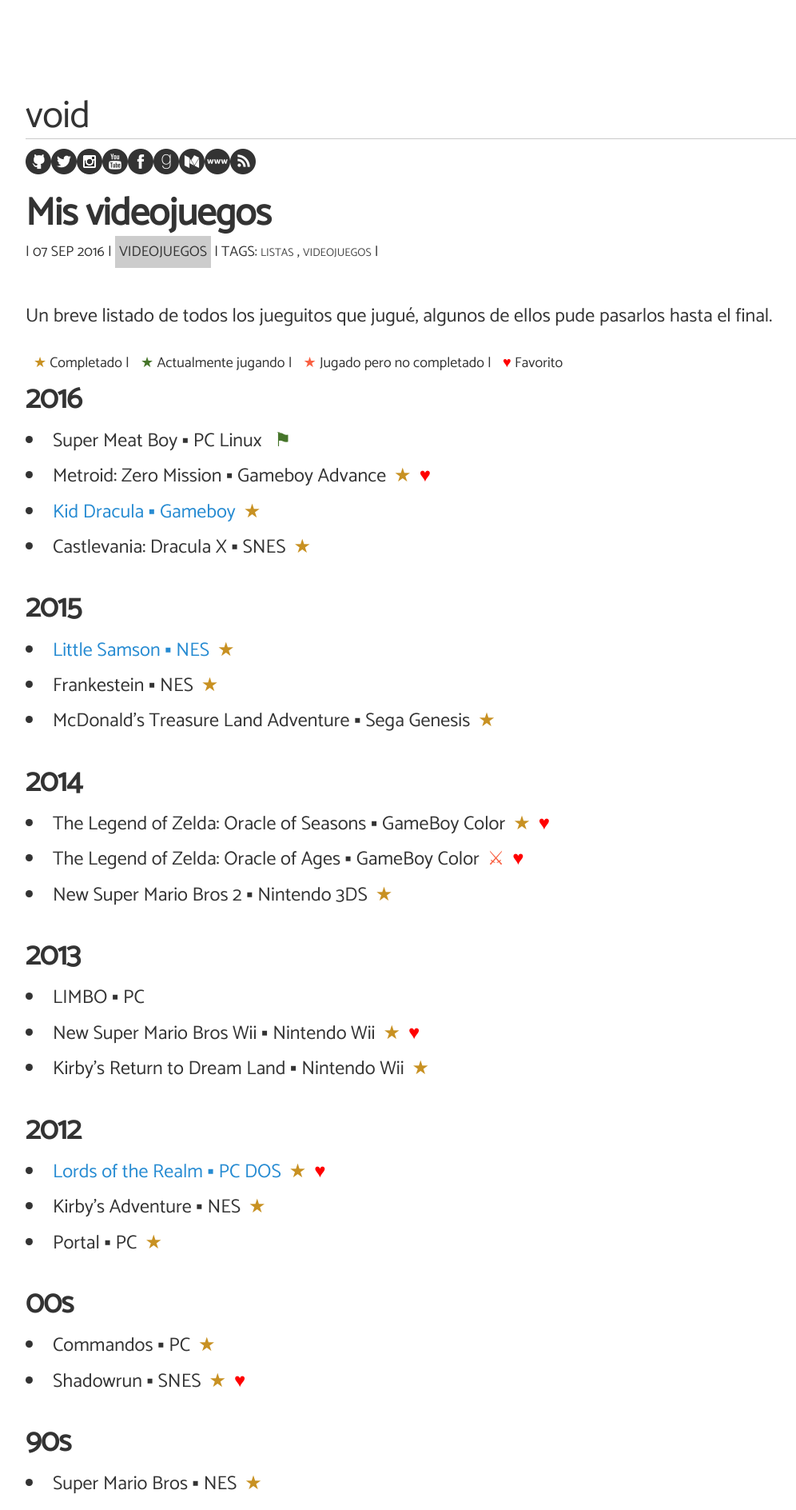
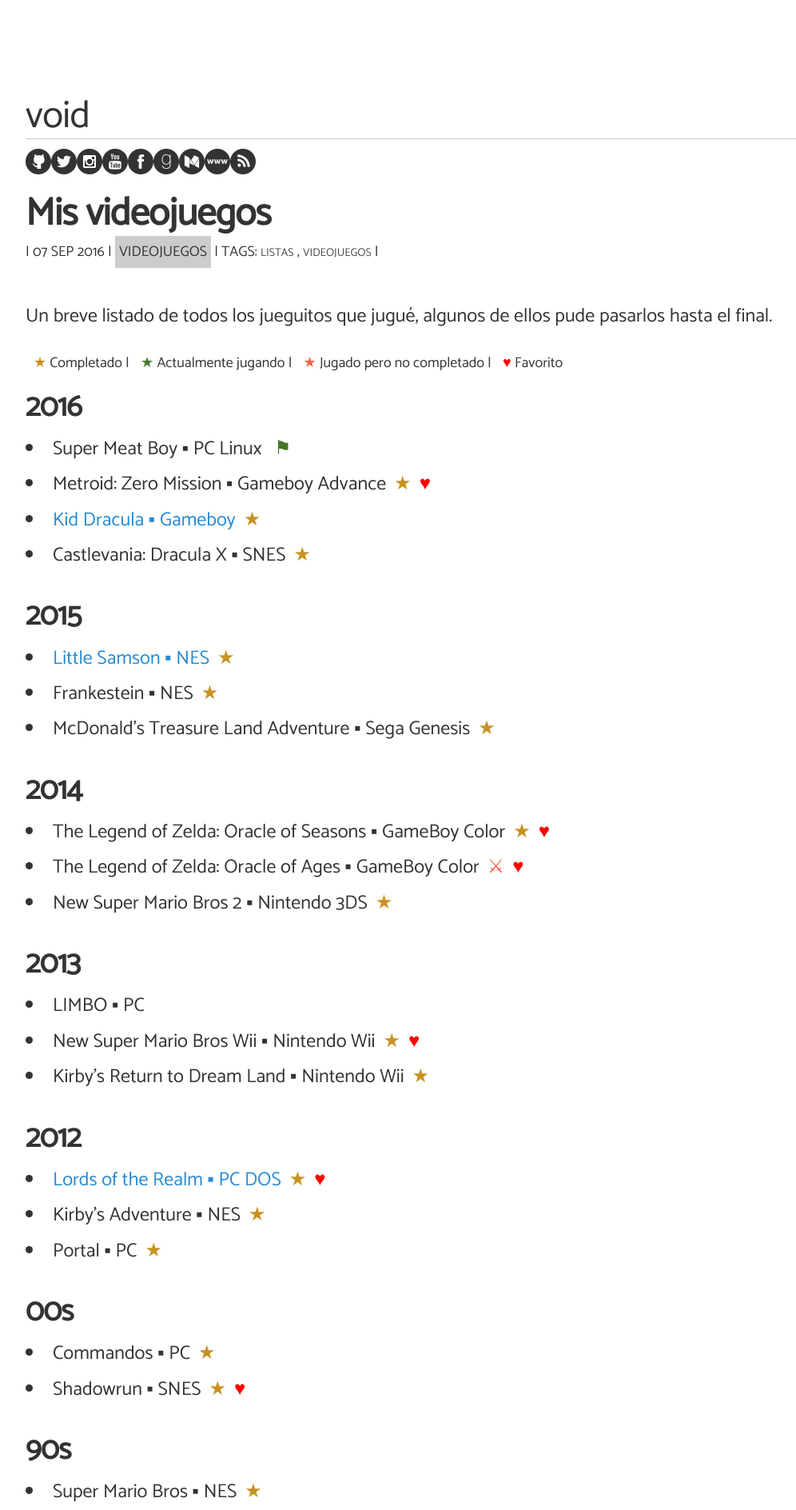
Before and after one commit to angelsimon/angelsimon.github.io, a Jekyll site: the page built from _posts/2016-09-07-jueguitos-que-termine.md, in a window 1280 px wide. Shown: the top 1888 px of the page at 80% size, without its empty margins (32-1028 px from the left). Built offline with Jekyll 4.4.1, drawn with Linux system fonts in a browser that asks for light colours; nearby versions of some CDN libraries; comment, search, counter and statistics services are not loaded.

Commit message:
Update 2016-09-07-jueguitos-que-termine.md

```diff
--- a/_posts/2016-09-07-jueguitos-que-termine.md
+++ b/_posts/2016-09-07-jueguitos-que-termine.md
@@ -9,7 +9,7 @@
 ---
 Un breve listado de todos los jueguitos que jugué, algunos de ellos pude pasarlos hasta el final.
 
-<div class="referencias" style="margin-bottom: 10px;">
+<div class="referencias" style="margin-bottom: 20px;">
 <span class="won">&#9733;</span> Completado | <span class="playing">&#9733;</span> Actualmente jugando | <span class="lost">&#9733;</span> Jugado pero no completado | <span class="fav">&hearts;</span> Favorito
 </div>
 
```
